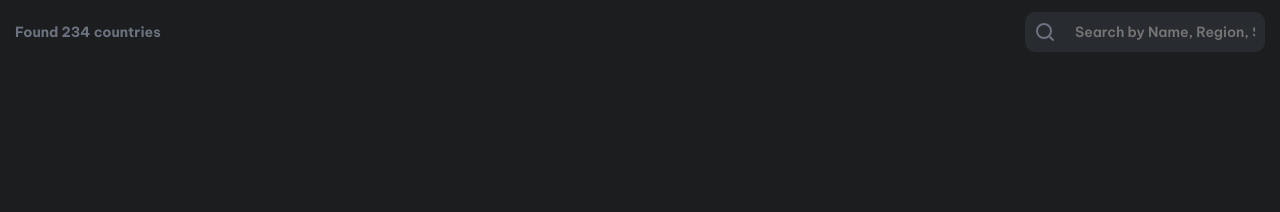
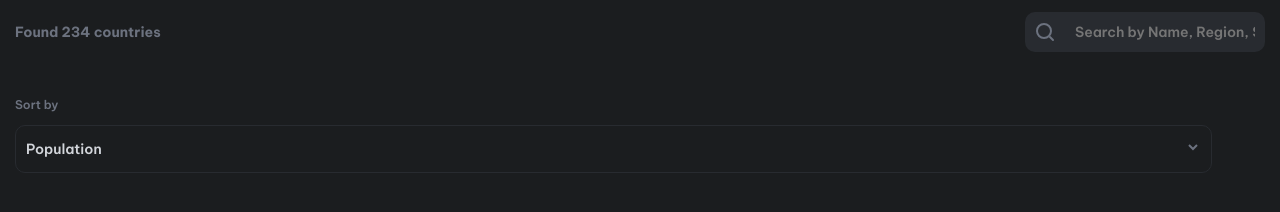
Before and after one commit to Ali-Primer/world-ranking-countries, a Next.js app: page / in a window 1280 px wide. Shown: the part 136-348 px from the top of the page. Built offline with nearby package versions, Linux system fonts and the light colour scheme.

Commit message:
sort selection done

```diff
--- a/src/app/globals.css
+++ b/src/app/globals.css
@@ -12,6 +12,7 @@
 
 html, body{
   font-size: 10px;
+  width: 100vw;
   margin: 0;
   padding: 0;
   box-sizing: border-box;
@@ -98,3 +99,62 @@ html, body{
   color: var(--light-gray);
   font-weight: 600;
 }
+
+.page_main{
+  padding: 1.5rem;
+}
+
+.sub_sort{
+  font-size: var(--bold_medium-small);
+  color: var(--light-gray);
+  font-weight: 600;
+}
+
+.sort_box{
+  position: relative;
+}
+
+.box_selected{
+  display: flex;
+  justify-content: space-between;
+  align-items: center;
+  border: 1px solid var(--dark-gray);
+  border-radius: 1rem;
+  padding: 0 1rem;
+  color: var(--white);
+  background: var(--black);
+  width: 94%;
+  font-size: var(--bold_medium-normal);
+  position: absolute;
+  z-index: 3;
+  top: 1px;
+}
+
+.box_options{
+  display: flex;
+  flex-direction: column;
+  background: var(--black);
+  height: 10rem;
+  padding-top: 5rem;
+  row-gap: 0.2rem;
+}
+
+.box_options button{
+  background: transparent;
+  border: 0;
+  border-bottom: var(--light-gray) 1px solid;
+  border-radius: 1rem;
+  outline: none;
+  text-align: left;
+  color: var(--white);
+  padding: 0.5rem 1rem;
+  font-size: var(--bold_medium-normal);
+  transition: 0.5s;
+  padding: 1rem;
+}
+
+.box_options button:hover{
+  background: var(--dark-gray);
+  cursor: pointer;
+  transition: 0.5s;
+}
--- a/src/app/page.js
+++ b/src/app/page.js
@@ -1,8 +1,31 @@
-'use client'
-import { useState } from "react";
+"use client";
+import { useState, useEffect, useRef } from "react";
 
 export default function Home() {
   const [search, setSearch] = useState("");
+  const [sort, setSort] = useState("Population");
+  const [drop, setDrop] = useState(false);
+  const dropdownRef = useRef(null); // Ref for the dropdown element
+
+  const handleClickOutside = (event) => {
+    if (dropdownRef.current && !dropdownRef.current.contains(event.target)) {
+      setDrop(false); // Hide the dropdown if click is outside
+    }
+  };
+
+  useEffect(() => {
+    // Add event listener when component mounts
+    document.addEventListener("mousedown", handleClickOutside);
+    return () => {
+      // Cleanup event listener on component unmount
+      document.removeEventListener("mousedown", handleClickOutside);
+    };
+  }, []);
+
+  const handleSortChange = (newSort) => {
+    setSort(newSort);
+    setDrop(false); // Hide the dropdown after selection
+  };
 
   return (
     <>
@@ -20,12 +43,35 @@ export default function Home() {
             <p>Found 234 countries</p>
           </div>
           <div className="header_search">
-            <img src="./Search.svg"/>
+            <img src="./Search.svg" alt="Search" />
             <input
               className="searchBox"
               placeholder="Search by Name, Region, Subregion"
+              value={search}
+              onChange={(e) => setSearch(e.target.value)} // Handle input change
             />
           </div>
+        </div>
+        <div className="page_main">
+          <div className="main_sub">
+            <div className="sub_sort">
+              <p>Sort by</p>
+              <div className="sort_box" ref={dropdownRef}>
+                <div className="box_selected" onClick={() => setDrop(!drop)}>
+                  <p>{sort}</p>
+                  <div className="box_arrow">
+                    <img src="Expand_down.svg" alt="Expand" />
+                  </div>
+                </div>
+                <div className="box_options" style={{ display: drop ? "flex" : "none" }}>
+                  <button onClick={() => handleSortChange("Population")}>Population</button>
+                  <button onClick={() => handleSortChange("Area")}>Area</button>
+                  <button onClick={() => handleSortChange("Alphabetical Order")}>Alphabetical Order</button>
+                </div>
+              </div>
+            </div>
+          </div>
+          <div className="main"></div>
         </div>
       </div>
     </>
```
